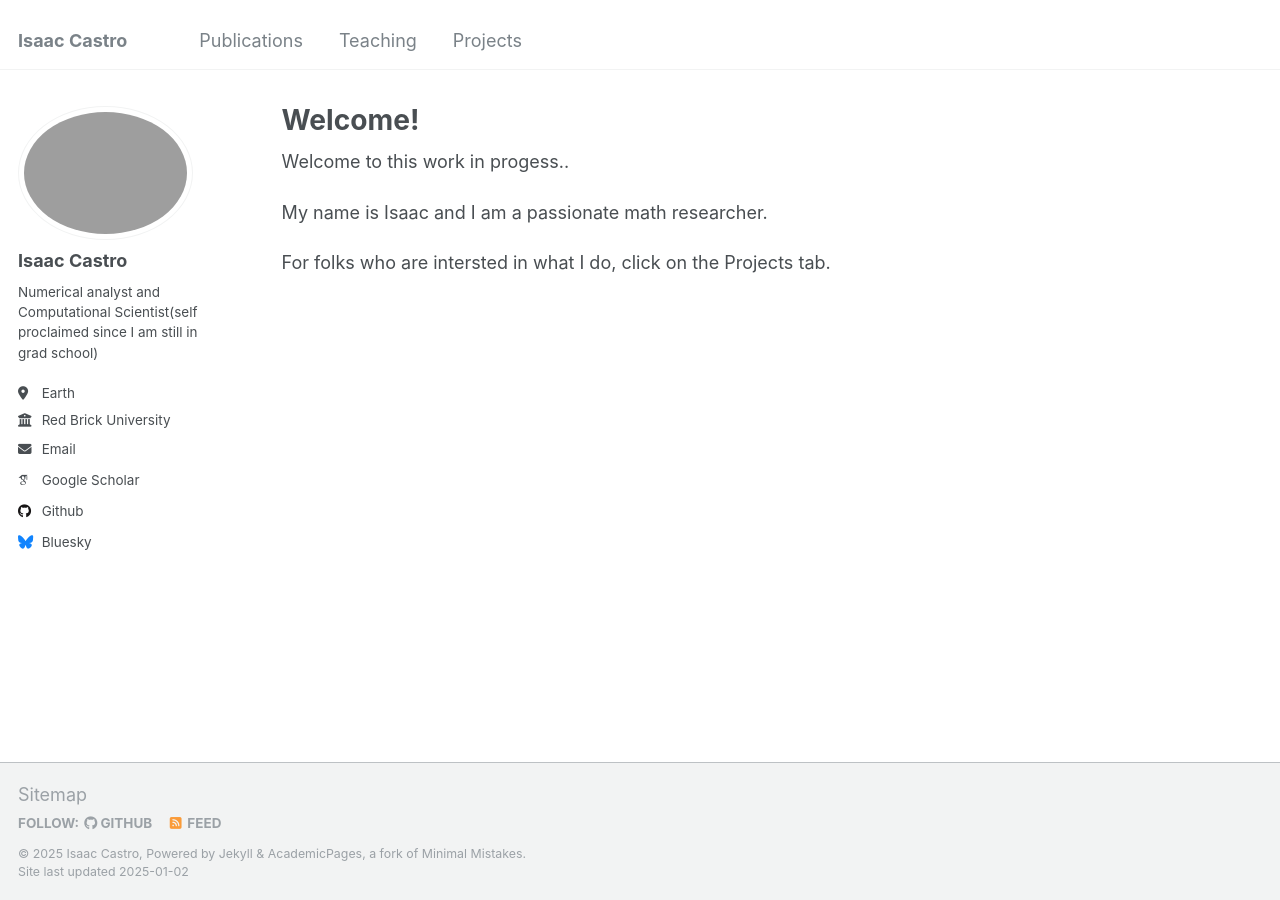
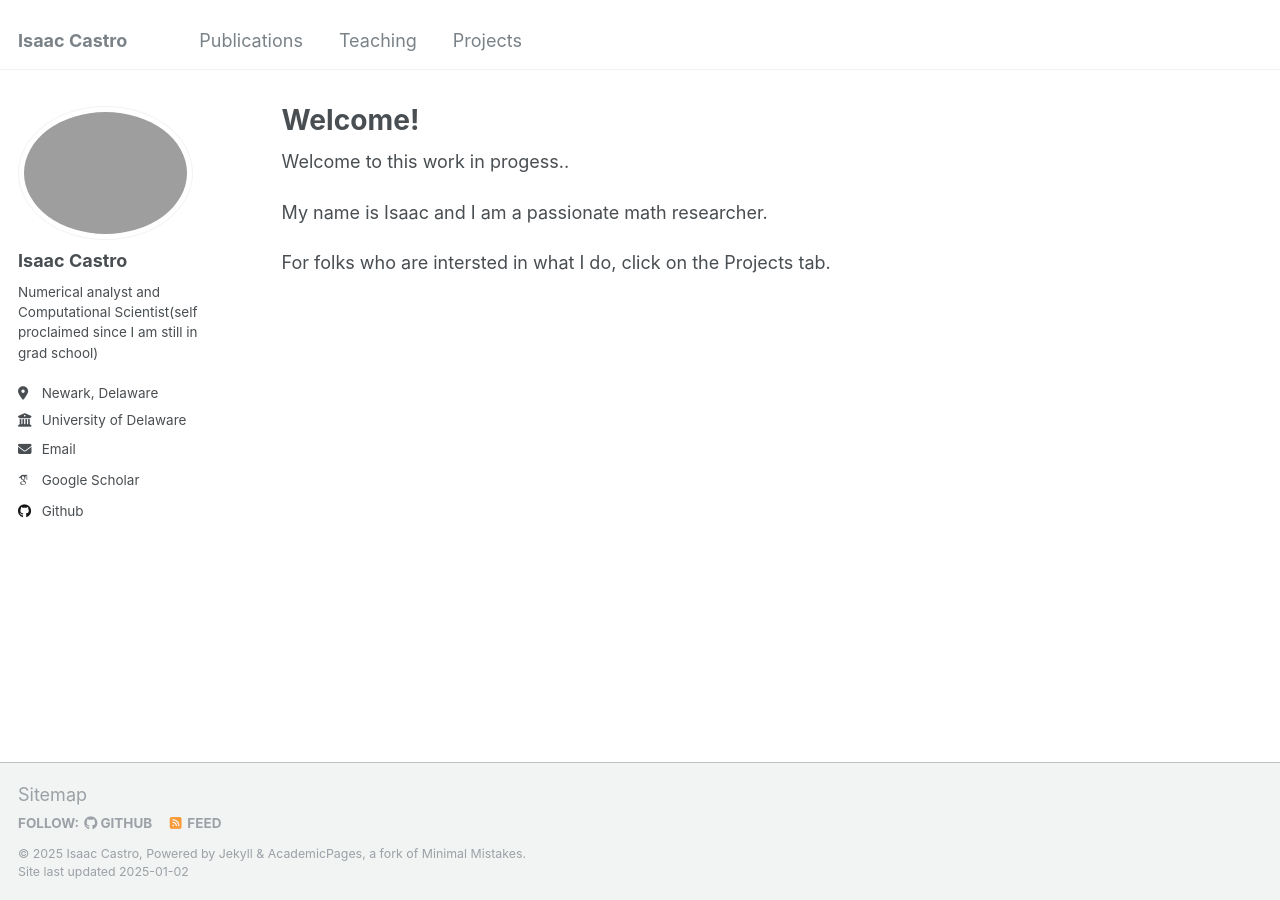
Before and after one commit to castro-isaac/castro-isaac.github.io, a Jekyll site: the page built from _pages/about.md, in a window 1280 px wide. Built offline with Jekyll 4.4.1, drawn with Linux system fonts in a browser that asks for light colours; some web fonts are replaced.

Commit message:
Update _config.yml

```diff
--- a/_config.yml
+++ b/_config.yml
@@ -25,14 +25,14 @@ author:
   name             : "Isaac Castro"
   pronouns         : # example: "she/her"
   bio              : "Numerical analyst and Computational Scientist(self proclaimed since I am still in grad school)"
-  location         : "Earth"
-  employer         : "Red Brick University"
+  location         : "Newark, Delaware"
+  employer         : "University of Delaware"
   uri              : # URL
   email            : "castroisaac99@gmail.com"
 
   # Academic websites
   arxiv            : # URL - Update with the correct link to your profile
-  googlescholar    : "https://scholar.google.com/citations?user=PS_CX0AAAAAJ"
+  googlescholar    : "https://scholar.google.com/citations?user=XNvMjMEAAAAJ&hl=en"
 
   # Repositories and software development
   bitbucket        : # Username - Update with your username on the site
@@ -43,7 +43,7 @@ author:
   stackoverflow    : # User number or user number and name (i.e., use "1" or "1/jeff-atwood")
 
   # Social media
-  bluesky          : "bsky.app" # Replace this with you Bluesky username
+  bluesky          : #"bsky.app" # Replace this with you Bluesky username
   facebook         : # Username
   flickr           : # Username
   foursquare       : # Username
```
